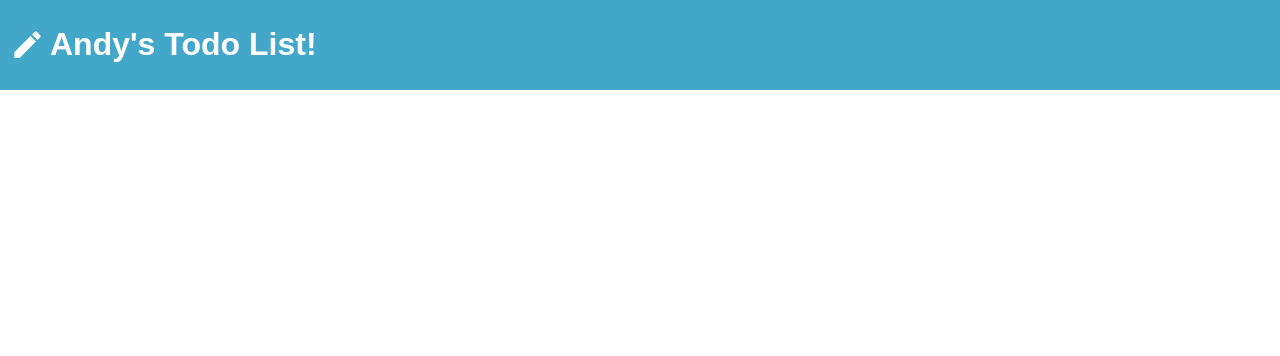
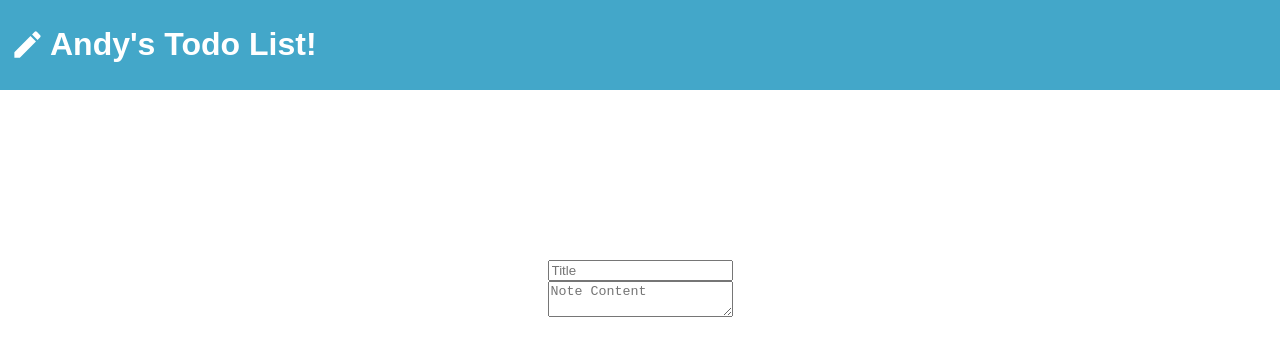
Before and after one commit to aesmith573/todolist, a React (Vite) app: page / in a window 1280 px wide. Shown: the top 356 px of the page. Built offline with nearby package versions, Linux system fonts and the light colour scheme.

Commit message:
Center form

```diff
--- a/src/index.css
+++ b/src/index.css
@@ -14,3 +14,15 @@
 .edit-icon {
   margin: 0px 5px;
 }
+
+.container {
+  display: flex;
+  justify-content: center;
+  align-items: center;
+  height: 70vh;
+}
+
+.text-area {
+  display: flex;
+  flex-direction: column;
+}
```
